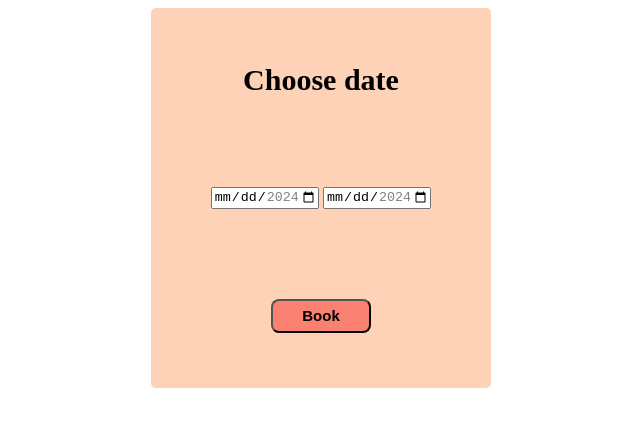
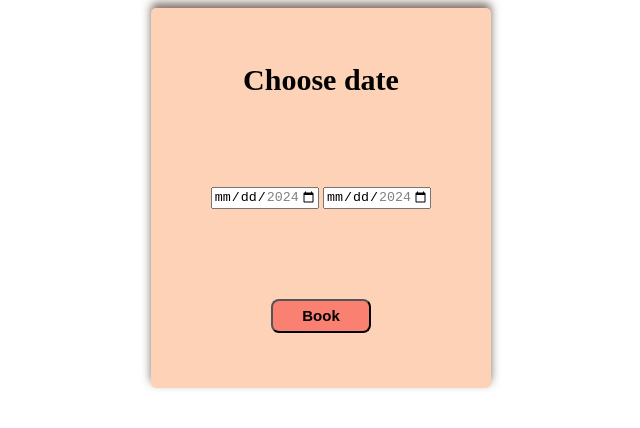
Before and after one commit to Nadusha125/Date-calendar, a plain HTML site: page index.html in a window 1280 px wide. Shown: the whole page, without its empty margins (319-959 px from the left). Drawn offline with Linux system fonts and the light colour scheme.

Commit message:
added box-shadow

```diff
--- a/style.css
+++ b/style.css
@@ -14,6 +14,7 @@ form {
     background-color: rgb(253, 210, 182);
     padding: 10px;
     border-radius: 5px;
+    box-shadow: 0px -5px 10px 0px rgba(70, 49, 36, 0.7)
 }
 .form-title {
     font-size: 30px;
```
